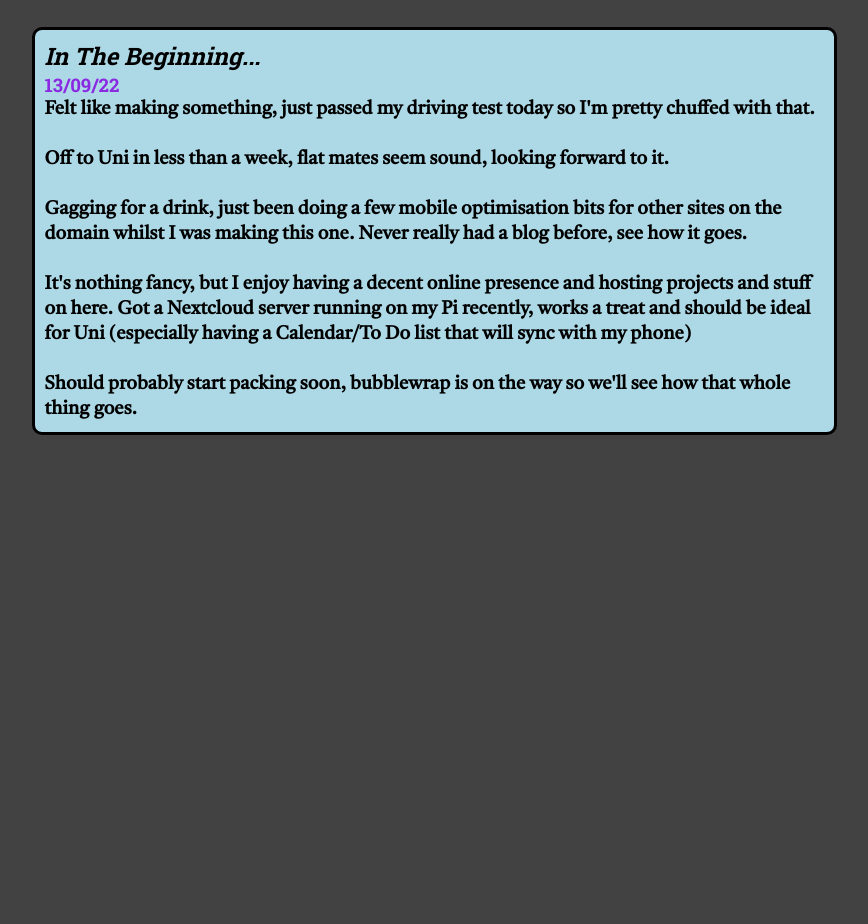
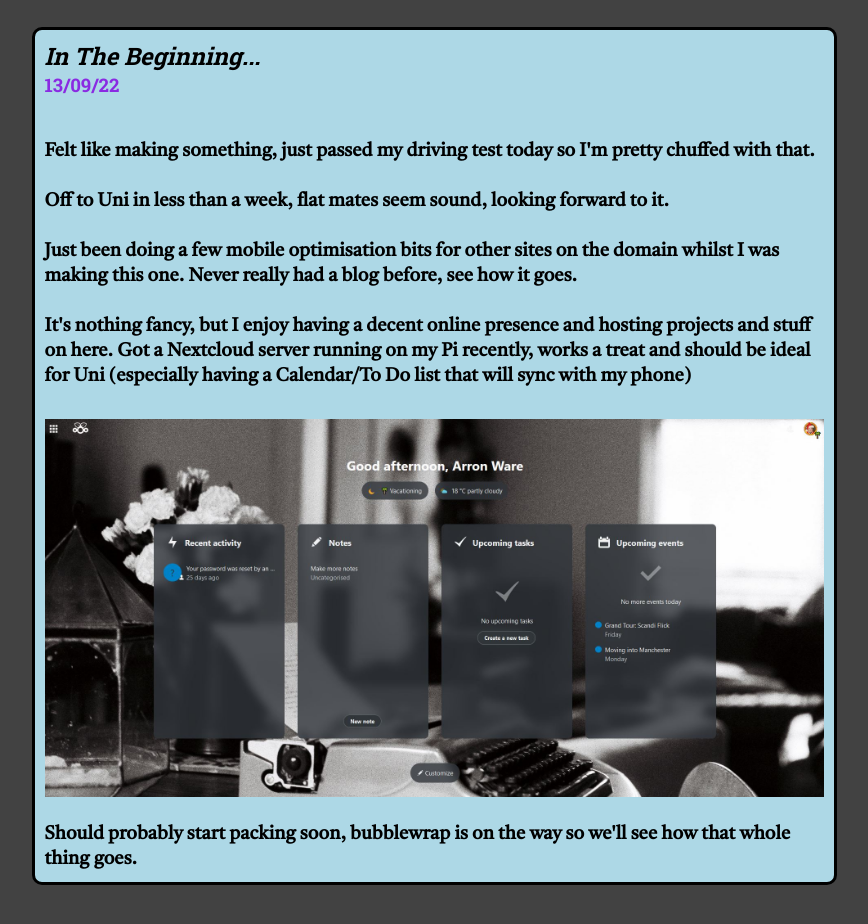
Before and after one commit to grimsby1hull0/blog, a plain HTML site: page index.html in a window 1280 px wide. Shown: the part 76-1000 px from the top of the page, without its empty margins (206-1074 px from the left). Before the commit the page ends 800 px from the top, so only its background shows below. Drawn offline with Linux system fonts and the light colour scheme.

Commit message:
in the beginning

```diff
--- a/index.html
+++ b/index.html
@@ -33,15 +33,19 @@
             <div class="blogbox">
                 <h2 class="posttitle">In The Beginning...</h2>
                 <h3 class="dateposted">13/09/22</h3>
-
+                <br><br>
                 <h3 class="postcontent">
                     Felt like making something, just passed my driving test today so I'm pretty chuffed with that. <br><br>
-                    Off to Uni in less than a week, flat mates seem sound, looking forward to it. <br><br>Gagging for a drink,
-                    just been doing a few mobile optimisation bits for other sites on the domain whilst I was making this one. Never really had a blog before, see how it goes.
+                    Off to Uni in less than a week, flat mates seem sound, looking forward to it.
+                    <br><br>
+                    Just been doing a few mobile optimisation bits for other sites on the domain whilst I was making this one.
+                    Never really had a blog before, see how it goes.
                     <br><br>
                     It's nothing fancy, but I enjoy having a decent online presence and hosting projects and stuff on here.
                     Got a Nextcloud server running on my Pi recently, works a treat and should be ideal for Uni
                     (especially having a Calendar/To Do list that will sync with my phone)
+
+                    <img src="assets/images/inthebeginning.JPG" width="100%" alt="NextCloud Web Dashboard showcasing the usual Notes, Upcoming Tasks and Upcoming events in four columns with a black and white background picture of a typewriter next to an old gas lamp and some flowers.">
                     <br><br>
                     Should probably start packing soon, bubblewrap is on the way so we'll see how that whole
                     thing goes.
--- a/stylesheet.css
+++ b/stylesheet.css
@@ -41,12 +41,16 @@ html {
     border-color:black;
     border-radius: 10px;
     padding: 10px;
+    margin-bottom: 40px;
 }
 
 
 
 
+img {
+    margin-top: 30px;
 
+}
 
 
 
```
Also changed, not shown: assets/images/inthebeginning.JPG (added).
